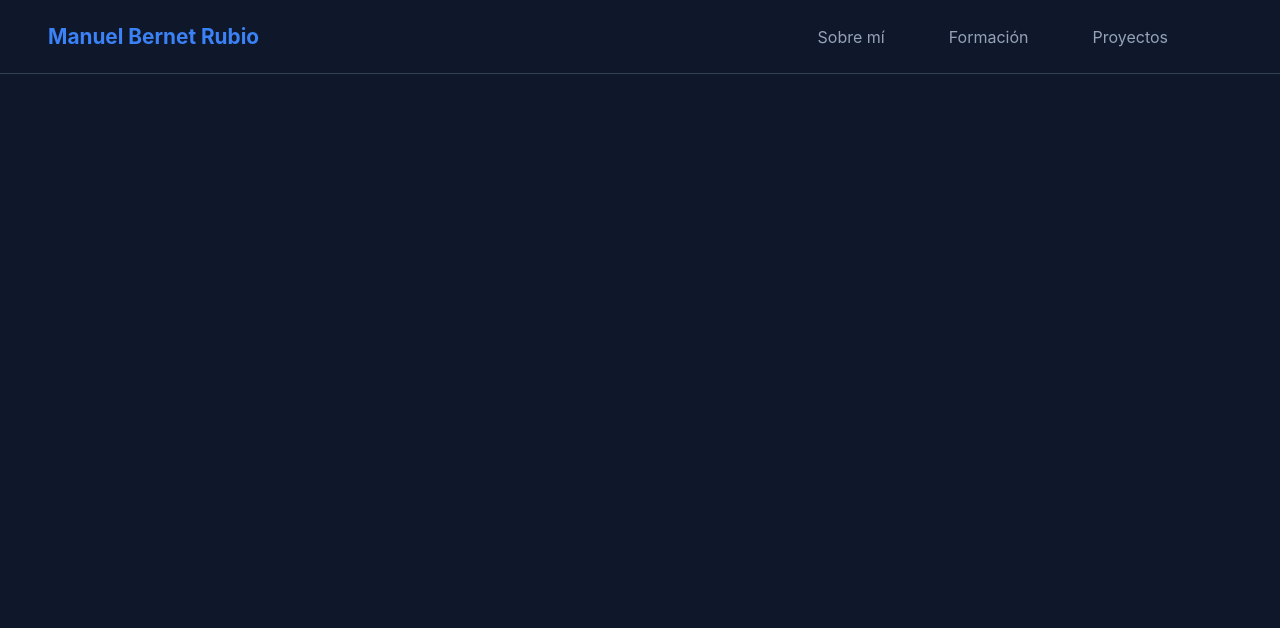
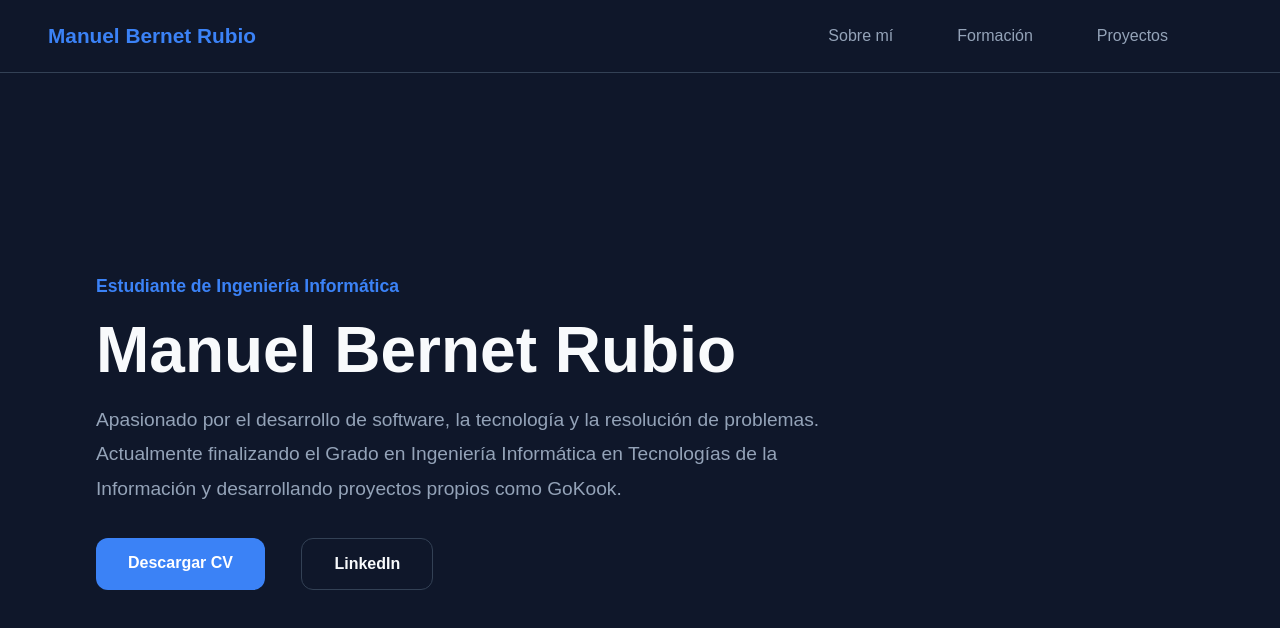
Before and after one commit to ManuBernet/Curriculum, a plain HTML site: page index.html in a window 1280 px wide. Drawn offline with Linux system fonts and the light colour scheme.

Commit message:
Base HTML completada

```diff
--- a/css/main.css
+++ b/css/main.css
@@ -1,11 +1,20 @@
 @import url("./base/reset.css");
 @import url("./base/variables.css");
 
+/* =========================
+   ESTILOS GENERALES
+========================= */
+
 body {
+    min-height: 100vh;
     background-color: var(--color-background);
     color: var(--color-text);
-    font-family: 'Inter', sans-serif;
+    font-family: sans-serif;
 }
+
+/* =========================
+   NAVBAR
+========================= */
 
 .navbar {
     display: flex;
@@ -33,10 +42,89 @@ body {
 
 .nav-links a {
     color: var(--color-text-secondary);
-
     transition: 0.3s ease;
 }
 
 .nav-links a:hover {
     color: var(--color-primary);
 }
+
+/* =========================
+   HERO
+========================= */
+
+#hero {
+    min-height: 90vh;
+
+    display: flex;
+    align-items: center;
+
+    padding: 0 6rem;
+}
+
+.hero-content {
+    max-width: 750px;
+}
+
+.hero-subtitle {
+    color: var(--color-primary);
+
+    font-size: 1.1rem;
+    font-weight: 600;
+
+    margin-bottom: 1rem;
+}
+
+.hero-content h1 {
+    font-size: 4rem;
+
+    margin-bottom: 1rem;
+}
+
+.hero-description {
+    font-size: 1.2rem;
+    line-height: 1.8;
+
+    color: var(--color-text-secondary);
+
+    margin-bottom: 2rem;
+}
+
+.hero-buttons {
+    display: flex;
+    gap: 1rem;
+}
+
+/* =========================
+   BOTONES
+========================= */
+
+.btn-primary,
+.btn-secondary {
+    padding: 1rem 2rem;
+
+    border-radius: var(--radius-md);
+
+    font-weight: 600;
+
+    transition: 0.3s;
+}
+
+.btn-primary {
+    background-color: var(--color-primary);
+    color: white;
+}
+
+.btn-primary:hover {
+    background-color: var(--color-primary-hover);
+}
+
+.btn-secondary {
+    border: 1px solid var(--color-border);
+
+    color: var(--color-text);
+}
+
+.btn-secondary:hover {
+    background-color: var(--color-surface);
+}
--- a/index.html
+++ b/index.html
@@ -30,8 +30,36 @@ Manuel Bernet Rubio
     <main>
 
         <section id="hero">
-            <!-- Presentación principal -->
-        </section>
+
+    <div class="hero-content">
+
+        <p class="hero-subtitle">
+            Estudiante de Ingeniería Informática
+        </p>
+
+        <h1>
+            Manuel Bernet Rubio
+        </h1>
+
+        <p class="hero-description">
+            Apasionado por el desarrollo de software, la tecnología y la resolución de problemas.
+Actualmente finalizando el Grado en Ingeniería Informática en Tecnologías de la Información
+y desarrollando proyectos propios como GoKook.
+        </p>
+
+        <div class="hero-buttons">
+            <a href="#" class="btn-primary">
+Descargar CV
+</a>
+
+<a href="#" class="btn-secondary">
+LinkedIn
+</a>
+        </div>
+
+    </div>
+
+</section>
 
         <section id="about">
             <!-- Sobre mí -->
```
